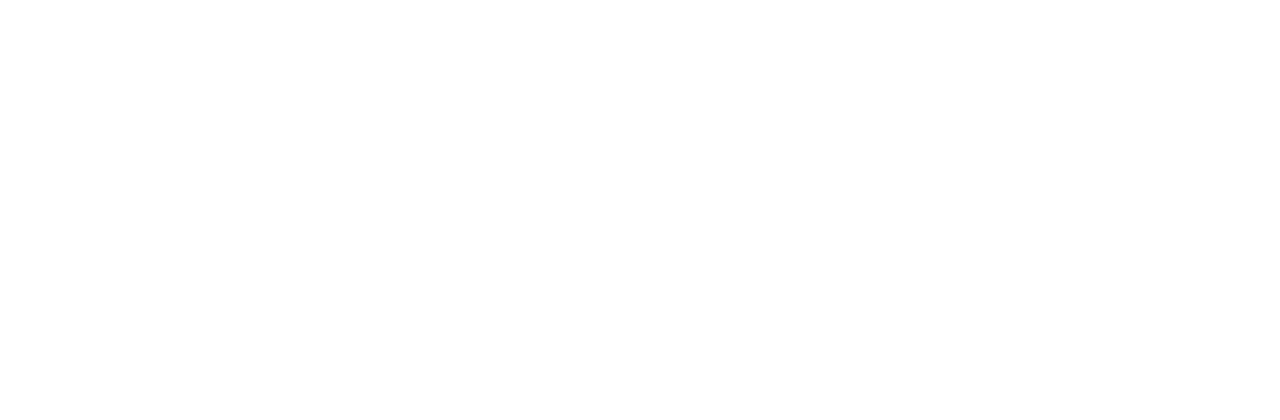
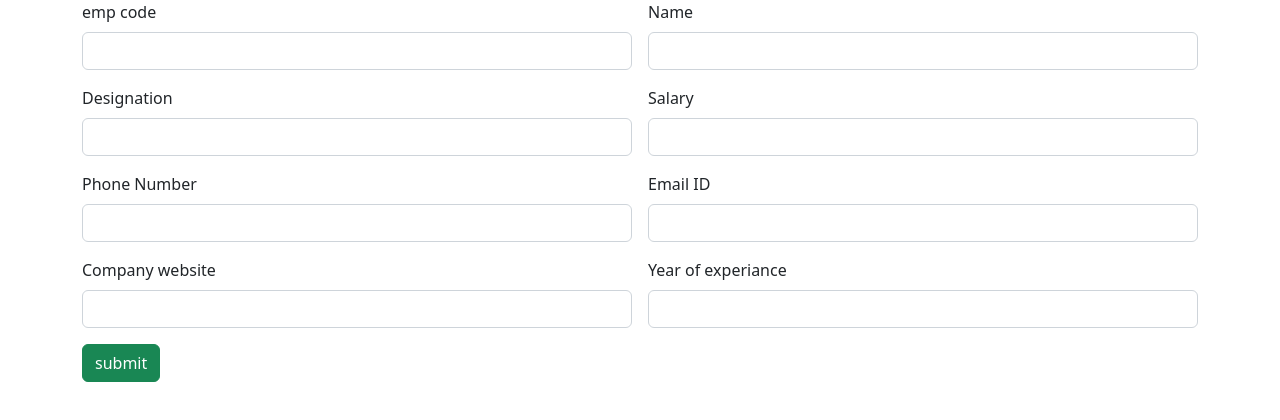
Before and after one commit to roshmaep/angularemployee2, an Angular app: page / in a window 1280 px wide. Shown: the top 420 px of the page. Built offline with nearby package versions, Linux system fonts and the light colour scheme.

Commit message:
edit add adminlogin

```diff
--- /dev/null
+++ b/src/app/add-employee/add-employee.component.html
@@ -0,0 +1,59 @@
+<div class="container">
+    <div class="row">
+        <div class="col col-12 col-sm-12 col-md-12 col-lg-12 col-xl-12 col-xxl-12">
+            <div class="row g-3">
+                <div class="col col-12 col-sm-6 col-md-6 col-lg-6 col-xl-6 col-xl-6 col-xxl-6">
+                    <label for="" class="form-label">emp code</label>
+                    <input type="text" class="form-control">
+                </div>
+                <div class="col col-12 col-sm-6 col-md-6 col-lg-6 col-xl-6 col-xl-6 col-xxl-6">
+                    <label class="form-label">Name</label>
+                    <input type="text" class="form-control">
+
+                </div>
+                <div class="col col-12 col-sm-6 col-md-6 col-lg-6 col-xl-6 col-xl-6 col-xxl-6">
+                    <label class="form-label">Designation</label>
+
+                    <input type="text" class="form-control">
+
+
+                </div>
+                <div class="col col-12 col-sm-6 col-md-6 col-lg-6 col-xl-6 col-xl-6 col-xxl-6">
+                    <label class="form-label">Salary</label>
+
+                    <input type="text" class="form-control">
+
+                </div>
+                <div class="col col-12 col-sm-6 col-md-6 col-lg-6 col-xl-6 col-xl-6 col-xxl-6">
+                    <label class="form-label">Phone Number</label>
+
+                    <input type="text" class="form-control">
+
+                </div>
+                <div class="col col-12 col-sm-6 col-md-6 col-lg-6 col-xl-6 col-xl-6 col-xxl-6">
+                    <label class="form-label">Email ID</label>
+
+                    <input type="text" class="form-control">
+
+                </div>
+                <div class="col col-12 col-sm-6 col-md-6 col-lg-6 col-xl-6 col-xl-6 col-xxl-6">
+                    <label class="form-label">Company website</label>
+
+                    <input type="text" class="form-control">
+
+                </div>
+                <div class="col col-12 col-sm-6 col-md-6 col-lg-6 col-xl-6 col-xl-6 col-xxl-6">
+                    <label class="form-label">Year of experiance</label>
+
+                    <input type="text" class="form-control">
+
+                </div>
+                <div class="col col-12 col-sm-12 col-md-12 col-lg-12 col-xl-12 col-xl-12 col-xxl-12">
+
+                    <button class="btn btn-success">submit</button>
+
+                </div>
+            </div>
+        </div>
+    </div>
+</div>
--- a/src/app/admin-login/admin-login.component.html
+++ b/src/app/admin-login/admin-login.component.html
@@ -1,4 +1,4 @@
-<app-navbar></app-navbar>
+
 <div class="conatiner">
     <div class="row">
         <div class="col col-12 col-sm-12 col-md-12 col-lg-12 col-xl-12 col-xxl-12">
@@ -20,9 +20,7 @@
 
                 </div>
 
-                <div class="col col-12 col-sm-12 col-md-12 col-lg-12 col-xl-12 col-xl-12 col-xxl-12 text-center">
-                <a routerLink="/userlogin">User Login</a>
-                </div>
+
             </div>
         </div>
     </div>
--- a/src/app/app.component.html
+++ b/src/app/app.component.html
@@ -1 +1,2 @@
+<app-add-employee></app-add-employee>
 <router-outlet></router-outlet>
--- a/src/app/app.module.ts
+++ b/src/app/app.module.ts
@@ -4,11 +4,13 @@ import { BrowserModule } from '@angular/platform-browser';
 import { AppRoutingModule } from './app-routing.module';
 import { AppComponent } from './app.component';
 import { AdminLoginComponent } from './admin-login/admin-login.component';
+import { AddEmployeeComponent } from './add-employee/add-employee.component';
 
 @NgModule({
   declarations: [
     AppComponent,
-    AdminLoginComponent
+    AdminLoginComponent,
+    AddEmployeeComponent
   ],
   imports: [
     BrowserModule,
```
Also changed, not shown: src/app/add-employee/add-employee.component.ts (added, +10 -0 lines), src/app/add-employee/add-employee.component.css (added).
